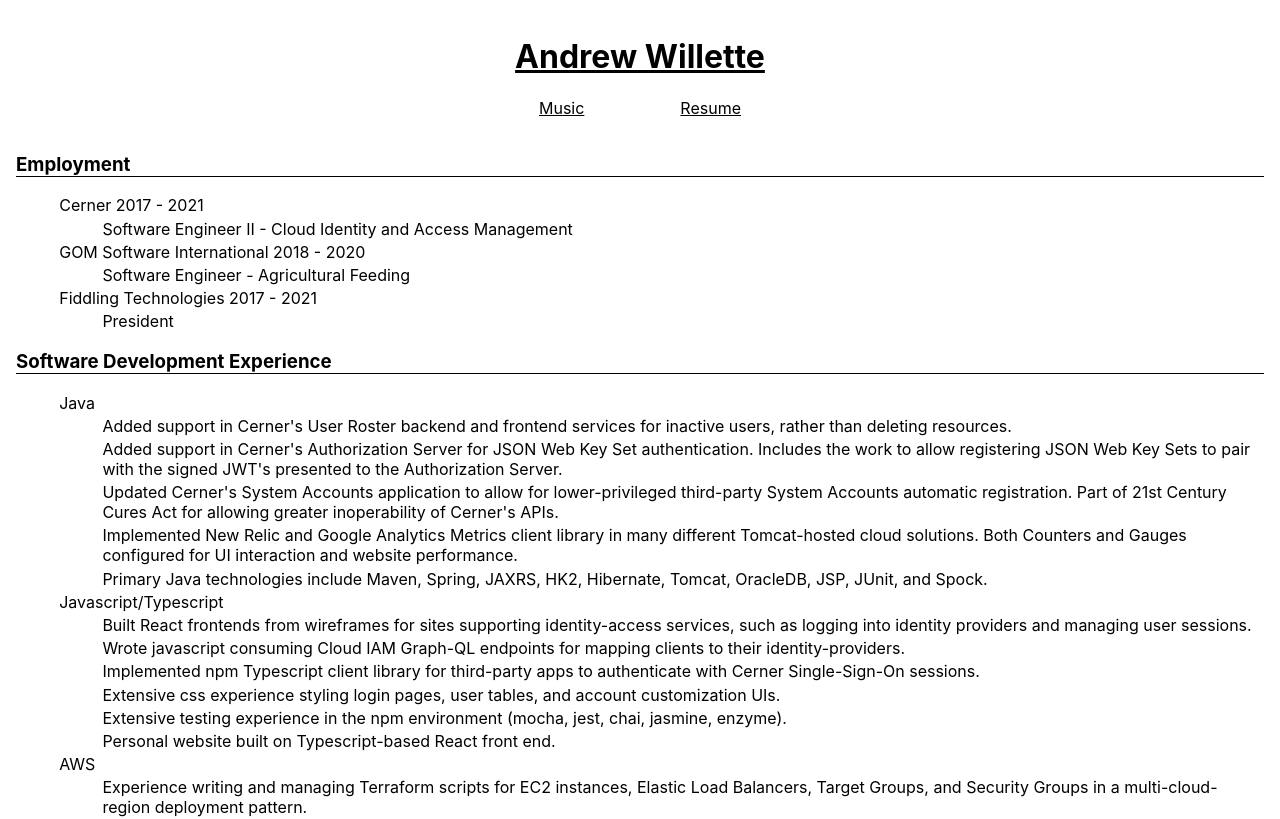
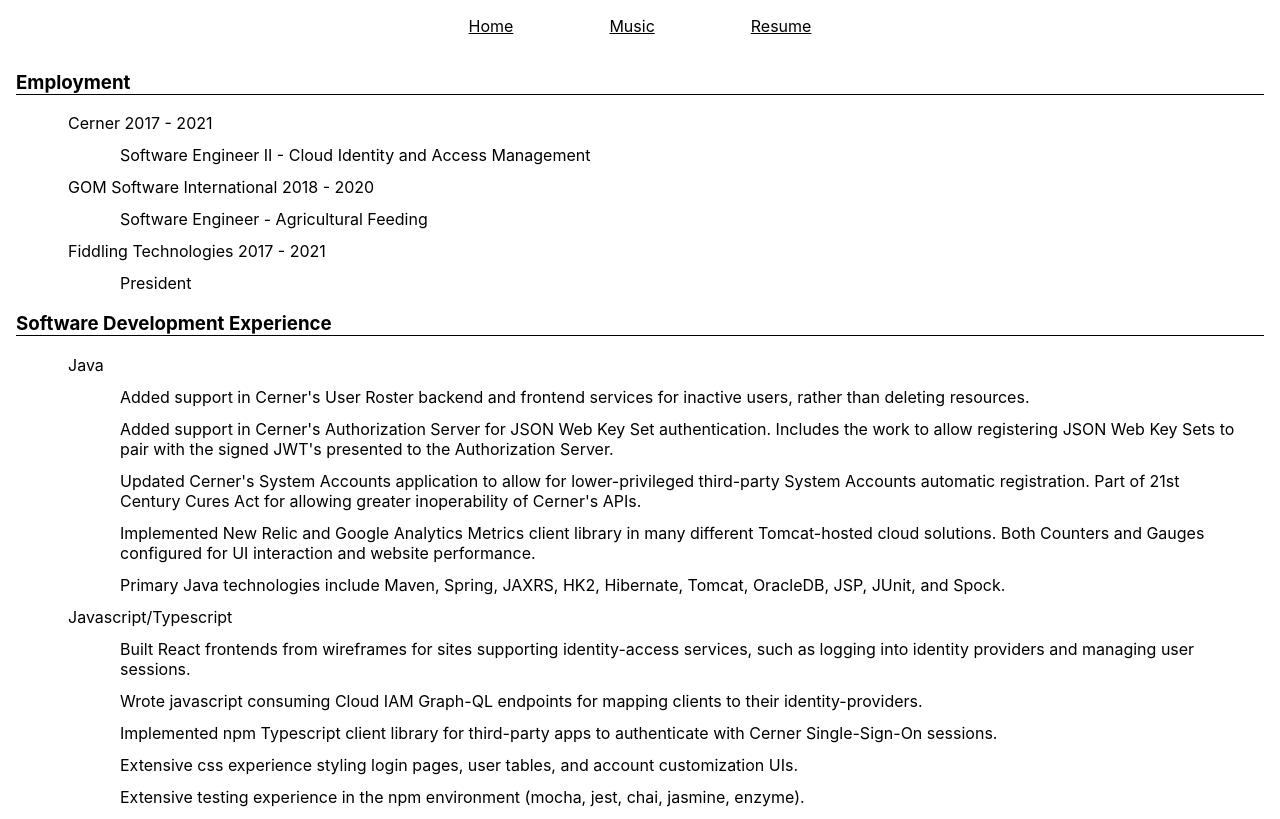
Before and after one commit to andrewwillette/go-andrewwillette.com, a React (Create React App) app in the folder frontend/: page /resume in a window 1280 px wide. Shown: the top 819 px of the page. Built offline with nearby package versions, Linux system fonts and the light colour scheme.

Commit message:
master: updating resume list margins, updating headers to home instead of andrew willette

```diff
--- a/frontend/src/components/App.tsx
+++ b/frontend/src/components/App.tsx
@@ -14,10 +14,10 @@
             <div className="container">
                 <div className="App">
                     <BrowserRouter>
-                        <h1>
-                            <Link to="/">Andrew Willette</Link>
-                        </h1>
                         <ul className="navbar">
+                            <li>
+                                <Link to="/">Home</Link>
+                            </li>
                             <li>
                                 <Link to="/music">Music</Link>
                             </li>
--- a/frontend/src/components/resume/resume.css
+++ b/frontend/src/components/resume/resume.css
@@ -7,7 +7,7 @@
 #resume-page li {
     list-style-type: none;
     display: block;
-    margin: .2rem;
+    margin: .75rem;
 }
 
 #resume-employment li text {
```
